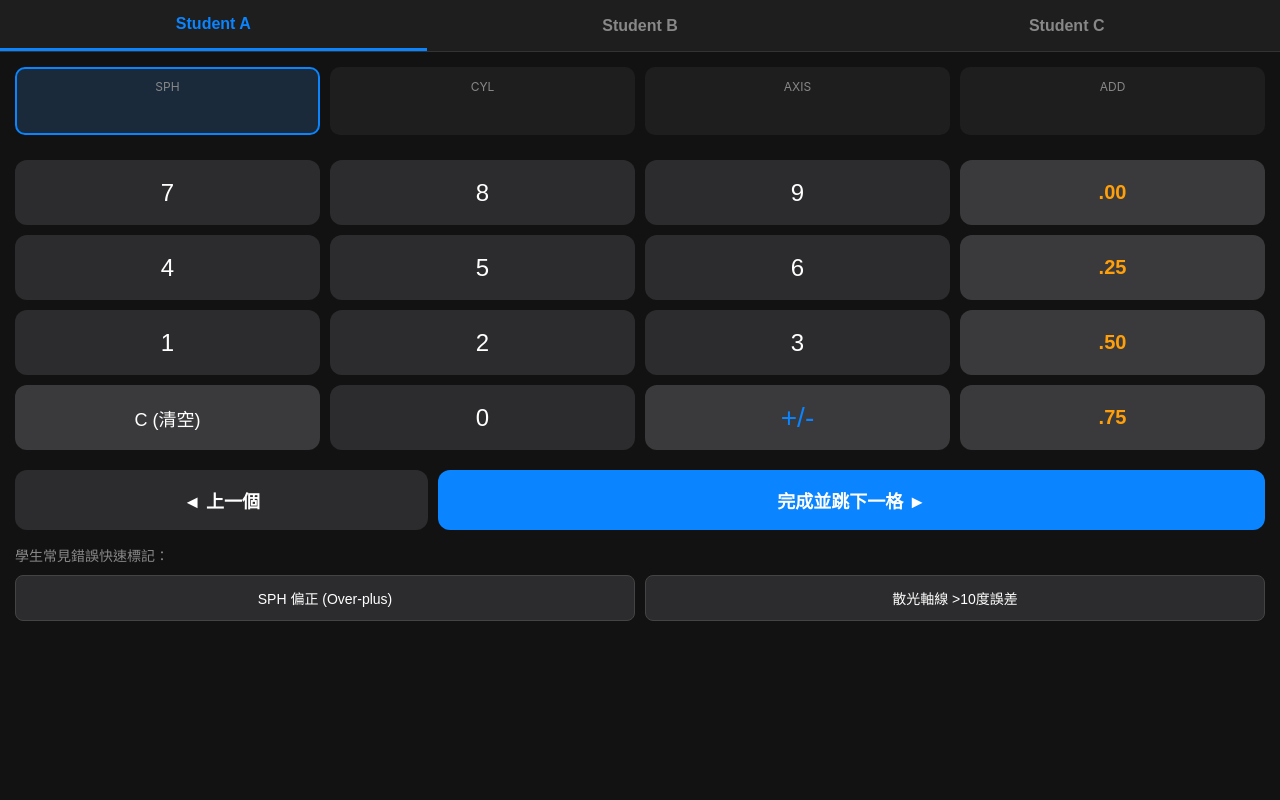
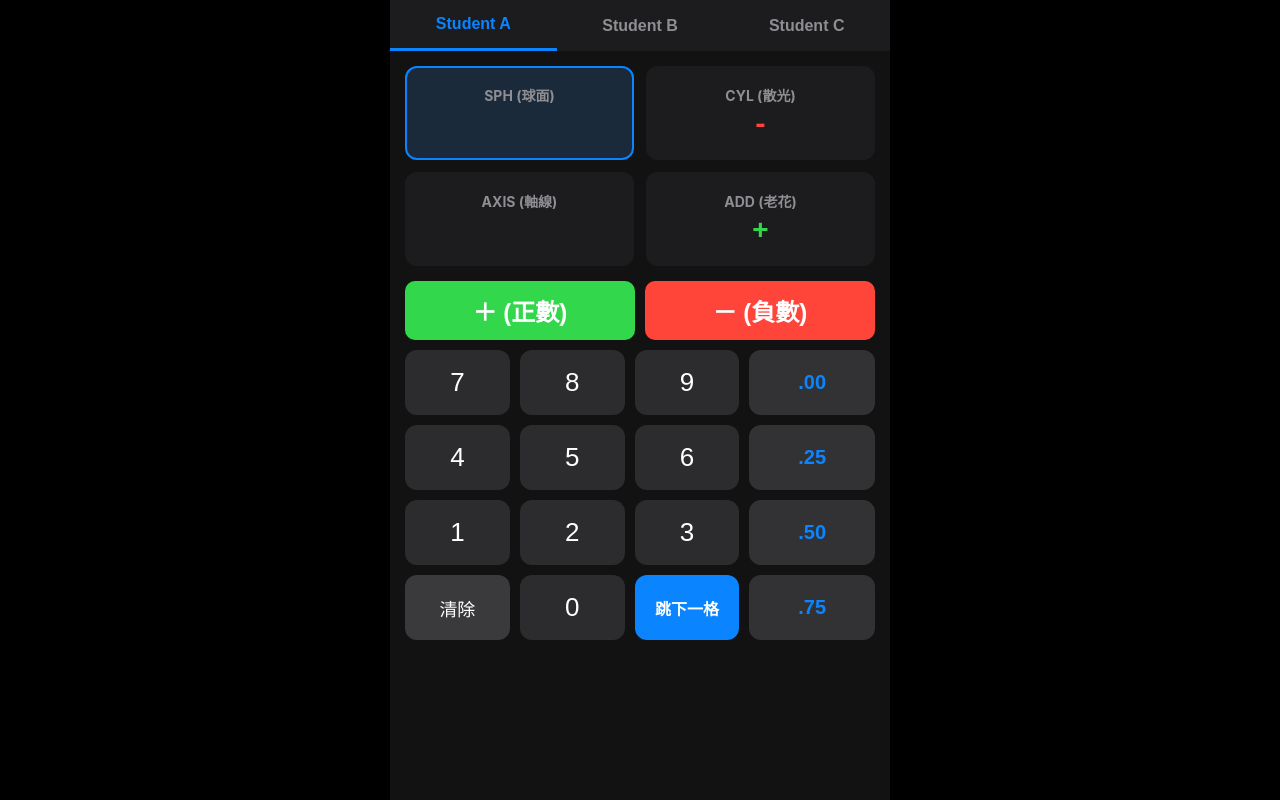
Before and after one commit to JeffreyJasper/Optom-Log, a plain HTML site: page index.html in a window 1280 px wide. Drawn offline with Linux system fonts and the light colour scheme.

Commit message:
Enhance UI with title and style updates
Updated titles and styles for better UI. Adjusted layout for display and input fields, including changes to button labels and colors.

```diff
--- a/index.html
+++ b/index.html
@@ -3,36 +3,44 @@
 <head>
     <meta charset="UTF-8">
     <meta name="viewport" content="width=device-width, initial-scale=1.0, maximum-scale=1.0, user-scalable=no">
-    <title>Clinical Log - Numpad</title>
+    <title>Clinical Log - Vertical Optimized (Numpad)</title>
     <style>
         :root {
-            --bg-color: #121212;
-            --card-bg: #1e1e1e;
+            --bg-color: #000000;
+            --app-bg: #121212;
+            --card-bg: #1c1c1e;
             --text-main: #ffffff;
-            --text-muted: #888888;
+            --text-muted: #8e8e93;
             --accent-blue: #0a84ff;
-            --accent-orange: #ff9f0a;
             --btn-bg: #2c2c2e;
             --btn-active: #48484a;
-            --danger: #ff453a;
-            --success: #30d158;
+            --minus-red: #ff453a;
+            --plus-green: #32d74b;
         }
 
         body {
             font-family: -apple-system, BlinkMacSystemFont, sans-serif;
             background-color: var(--bg-color);
-            color: var(--text-main);
             margin: 0;
             padding: 0;
-            user-select: none; /* 防止反白文字 */
+            user-select: none;
             touch-action: manipulation;
+        }
+
+        /* 限制最大寬度，讓 iPad 垂直時也能維持手機比例，防止按鈕過大 */
+        .app-container {
+            max-width: 500px;
+            margin: 0 auto;
+            background-color: var(--app-bg);
+            min-height: 100vh;
+            display: flex;
+            flex-direction: column;
         }
 
         /* 頂部學生切換 */
         .tabs {
             display: flex;
             background-color: var(--card-bg);
-            border-bottom: 1px solid #333;
         }
         .tab-btn {
             flex: 1;
@@ -49,45 +57,77 @@
             border-bottom: 3px solid var(--accent-blue);
         }
 
-        /* 顯示區塊 (Display) */
+        /* 2x2 度數顯示區塊 (極大化防睇漏) */
         .display-area {
             display: grid;
-            grid-template-columns: repeat(4, 1fr);
-            gap: 10px;
+            grid-template-columns: 1fr 1fr;
+            gap: 12px;
             padding: 15px;
-            background-color: var(--bg-color);
         }
         .field-box {
             background-color: var(--card-bg);
             border: 2px solid transparent;
-            border-radius: 10px;
-            padding: 10px 5px;
+            border-radius: 12px;
+            padding: 15px 10px;
             text-align: center;
+            height: 60px;
+            display: flex;
+            flex-direction: column;
+            justify-content: center;
         }
         .field-box.active {
             border-color: var(--accent-blue);
             background-color: #1a2a3a;
         }
         .field-label {
-            font-size: 12px;
+            font-size: 14px;
             color: var(--text-muted);
             margin-bottom: 5px;
+            font-weight: bold;
         }
         .field-value {
-            font-size: 20px;
+            font-size: 28px;
             font-weight: bold;
             font-family: monospace;
-            min-height: 24px;
+            min-height: 32px;
+        }
+        /* 顏色動態變化 */
+        .val-minus { color: var(--minus-red); }
+        .val-plus { color: var(--plus-green); }
+
+        /* 正負號專屬控制行 (SPH 專用) */
+        .sign-row {
+            display: grid;
+            grid-template-columns: 1fr 1fr;
+            gap: 10px;
+            padding: 0 15px 10px 15px;
+        }
+        .sign-btn {
+            padding: 12px;
+            font-size: 24px;
+            font-weight: bold;
+            border: none;
+            border-radius: 10px;
+            color: white;
+            opacity: 0.3; /* 預設半透明，可用時變亮 */
+        }
+        .sign-btn.active-plus {
+            background-color: var(--plus-green);
+            opacity: 1;
+        }
+        .sign-btn.active-minus {
+            background-color: var(--minus-red);
+            opacity: 1;
         }
 
-        /* 九宮格鍵盤 (Numpad) */
+        /* 標準計算機 Numpad + 右側小數點 */
         .numpad-container {
-            background-color: var(--bg-color);
-            padding: 10px 15px;
+            padding: 0 15px 15px 15px;
+            flex-grow: 1;
         }
         .numpad-grid {
             display: grid;
-            grid-template-columns: repeat(4, 1fr);
+            grid-template-columns: 1fr 1fr 1fr 1.2fr; /* 右側小數點稍微寬一點 */
             gap: 10px;
         }
         .num-btn {
@@ -95,16 +135,16 @@
             color: var(--text-main);
             border: none;
             border-radius: 12px;
-            font-size: 24px;
+            font-size: 26px;
             font-weight: 500;
-            height: 65px; /* 特大按鈕方便盲按 */
+            height: 65px;
         }
         .num-btn:active {
             background-color: var(--btn-active);
         }
         .num-btn.special {
-            background-color: #3a3a3c;
-            color: var(--accent-orange);
+            background-color: #323234;
+            color: var(--accent-blue);
             font-size: 20px;
             font-weight: bold;
         }
@@ -112,55 +152,18 @@
             background-color: #3a3a3c;
             font-size: 18px;
         }
-
-        /* 底部跳格控制 */
-        .control-row {
-            display: grid;
-            grid-template-columns: 1fr 2fr;
-            gap: 10px;
-            margin-top: 10px;
-            padding: 0 15px;
-        }
-        .ctrl-btn {
-            background-color: var(--btn-bg);
-            color: var(--text-main);
-            border: none;
-            border-radius: 12px;
-            font-size: 18px;
-            font-weight: bold;
-            height: 60px;
-        }
-        .ctrl-btn.next {
+        .num-btn.next-btn {
             background-color: var(--accent-blue);
             color: white;
+            font-size: 16px;
+            font-weight: bold;
         }
 
-        /* 標籤區 */
-        .tags-section {
-            padding: 15px;
-        }
-        .tags-grid {
-            display: grid;
-            grid-template-columns: 1fr 1fr;
-            gap: 10px;
-        }
-        .tag-btn {
-            background-color: var(--btn-bg);
-            color: var(--text-main);
-            border: 1px solid #444;
-            padding: 12px;
-            border-radius: 8px;
-            font-size: 14px;
-        }
-        .tag-btn.active {
-            background-color: var(--danger);
-            border-color: var(--danger);
-            color: white;
-        }
     </style>
 </head>
 <body>
 
+<div class="app-container">
     <div class="tabs">
         <button class="tab-btn active">Student A</button>
         <button class="tab-btn">Student B</button>
@@ -169,21 +172,26 @@
 
     <div class="display-area">
         <div class="field-box active" id="box-sph" onclick="setActive('sph')">
-            <div class="field-label">SPH</div>
+            <div class="field-label">SPH (球面)</div>
             <div class="field-value" id="val-sph"></div>
         </div>
         <div class="field-box" id="box-cyl" onclick="setActive('cyl')">
-            <div class="field-label">CYL</div>
-            <div class="field-value" id="val-cyl"></div>
+            <div class="field-label">CYL (散光)</div>
+            <div class="field-value" id="val-cyl">-</div>
         </div>
         <div class="field-box" id="box-axis" onclick="setActive('axis')">
-            <div class="field-label">AXIS</div>
+            <div class="field-label">AXIS (軸線)</div>
             <div class="field-value" id="val-axis"></div>
         </div>
         <div class="field-box" id="box-add" onclick="setActive('add')">
-            <div class="field-label">ADD</div>
-            <div class="field-value" id="val-add"></div>
+            <div class="field-label">ADD (老花)</div>
+            <div class="field-value" id="val-add">+</div>
         </div>
+    </div>
+
+    <div class="sign-row">
+        <button class="sign-btn" id="btn-plus" onclick="forceSign('+')">＋ (正數)</button>
+        <button class="sign-btn" id="btn-minus" onclick="forceSign('-')">－ (負數)</button>
     </div>
 
     <div class="numpad-container">
@@ -203,125 +211,143 @@
             <button class="num-btn" onclick="input('3')">3</button>
             <button class="num-btn special" onclick="inputDec('.50')">.50</button>
 
-            <button class="num-btn action" onclick="clearField()">C (清空)</button>
+            <button class="num-btn action" onclick="clearField()">清除</button>
             <button class="num-btn" onclick="input('0')">0</button>
-            <button class="num-btn action" style="color: var(--accent-blue); font-size: 28px;" onclick="toggleSign()">+/-</button>
+            <button class="num-btn next-btn" onclick="nextField()">跳下一格</button>
             <button class="num-btn special" onclick="inputDec('.75')">.75</button>
         </div>
-    </div>
-
-    <div class="control-row">
-        <button class="ctrl-btn" onclick="prevField()">◄ 上一個</button>
-        <button class="ctrl-btn next" onclick="nextField()">完成並跳下一格 ►</button>
-    </div>
-
-    <div class="tags-section">
-        <div style="font-size: 14px; color: var(--text-muted); margin-bottom: 10px;">學生常見錯誤快速標記：</div>
-        <div class="tags-grid">
-            <button class="tag-btn" onclick="this.classList.toggle('active')">SPH 偏正 (Over-plus)</button>
-            <button class="tag-btn" onclick="this.classList.toggle('active')">散光軸線 >10度誤差</button>
     </div>
 </div>
 
 <script>
     let currentField = 'sph';
     const fields = ['sph', 'cyl', 'axis', 'add'];
-        let data = { sph: '', cyl: '', axis: '', add: '' };
 
-        // 更新畫面顯示
+    // 預設狀態：CYL 永遠為負，ADD 永遠為正
+    let data = { sph: '', cyl: '-', axis: '', add: '+' };
+
+    // 初始化 UI
+    updateDisplay();
+    updateSignButtons();
+
+    // 更新畫面顯示與顏色
     function updateDisplay() {
-            document.getElementById('val-' + currentField).innerText = data[currentField];
+        fields.forEach(field => {
+            let val = data[field];
+            let el = document.getElementById('val-' + field);
+            el.innerText = val;
+
+            // 顏色標示防睇漏眼
+            el.className = 'field-value'; // reset
+            if (val.includes('-')) el.classList.add('val-minus');
+            if (val.includes('+')) el.classList.add('val-plus');
+        });
+    }
+
+    // 更新正負號按鈕的亮起狀態
+    function updateSignButtons() {
+        let btnPlus = document.getElementById('btn-plus');
+        let btnMinus = document.getElementById('btn-minus');
+
+        btnPlus.className = 'sign-btn';
+        btnMinus.className = 'sign-btn';
+
+        if (currentField === 'cyl') {
+            btnMinus.classList.add('active-minus');
+        } else if (currentField === 'add') {
+            btnPlus.classList.add('active-plus');
+        } else if (currentField === 'sph') {
+            btnPlus.classList.add('active-plus');
+            btnMinus.classList.add('active-minus');
+        }
     }
 
     // 選擇活躍欄位
     function setActive(field) {
-            // 離開前自動格式化舊欄位
         formatField(currentField);
-
-            // 切換新欄位
         document.getElementById('box-' + currentField).classList.remove('active');
         currentField = field;
         document.getElementById('box-' + currentField).classList.add('active');
+
+        if (currentField === 'cyl' && data.cyl === '') data.cyl = '-';
+        if (currentField === 'add' && data.add === '') data.add = '+';
+
+        updateDisplay();
+        updateSignButtons();
+    }
+
+    // 強制設定正負號 (SPH 專用)
+    function forceSign(sign) {
+        if (currentField === 'axis') return;
+        if (currentField === 'cyl' && sign === '+') return;
+        if (currentField === 'add' && sign === '-') return;
+
+        let val = data[currentField];
+        if (val.startsWith('+') || val.startsWith('-')) {
+            data[currentField] = sign + val.substring(1);
+        } else {
+            data[currentField] = sign + val;
+        }
+        updateDisplay();
     }
 
     // 輸入數字
     function input(num) {
-            // AXIS 限制最多 3 個位數
         if (currentField === 'axis' && data[currentField].length >= 3) return;
-
         data[currentField] += num;
         updateDisplay();
     }
 
-        // 輸入專屬小數 (例如 .25)
+    // 輸入光學專屬小數
     function inputDec(dec) {
-            if (currentField === 'axis') return; // AXIS 沒有小數
-            if (data[currentField].includes('.')) return; // 防止輸入兩次小數點
+        if (currentField === 'axis') return;
+        if (data[currentField].includes('.')) return;
 
-            if (data[currentField] === '' || data[currentField] === '-') {
-                data[currentField] += '0' + dec; // 如果空著按 .25，變成 0.25
+        if (data[currentField] === '' || data[currentField] === '+' || data[currentField] === '-') {
+            data[currentField] += '0' + dec;
         } else {
             data[currentField] += dec;
         }
         updateDisplay();
     }
 
-        // 切換正負號
-        function toggleSign() {
-            if (currentField === 'axis') return; // AXIS 沒有負號
-            if (currentField === 'add') return;  // ADD 通常只有正號
-
-            let val = data[currentField];
-            if (val.startsWith('-')) {
-                data[currentField] = val.substring(1); // 拔掉負號
+    // 清除當前欄位
+    function clearField() {
+        if (currentField === 'cyl') {
+            data.cyl = '-';
+        } else if (currentField === 'add') {
+            data.add = '+';
         } else {
-                data[currentField] = '-' + val; // 加上負號
+            data[currentField] = '';
         }
         updateDisplay();
     }
 
-        // 清空當前欄位
-        function clearField() {
-            data[currentField] = '';
-            updateDisplay();
-        }
-
-        // 離開欄位時的自動格式化 (如 2 變成 +2.00)
+    // 離開欄位時自動補零與格式化
     function formatField(field) {
         let val = data[field];
-            if (!val || val === '-') return;
+        if (!val || val === '+' || val === '-') return;
 
         let num = parseFloat(val);
         if (isNaN(num)) return;
 
         if (field === 'axis') {
-                // 軸線處理
             if (num > 180) num = num % 180;
             if (num === 0) num = 180;
             data[field] = num.toString();
         } else {
-                // SPH, CYL, ADD 處理
-                let formatted = num.toFixed(2);
-                if (num > 0) formatted = '+' + formatted;
-                if (num === 0 && field !== 'cyl') formatted = '0.00'; // CYL 可以保留 0.00 或空
-                data[field] = formatted;
+            let formatted = Math.abs(num).toFixed(2);
+            let sign = val.startsWith('-') ? '-' : '+';
+            data[field] = sign + formatted;
         }
-            document.getElementById('val-' + field).innerText = data[field];
+        updateDisplay();
     }
 
-        // 跳下一個欄位
     function nextField() {
         let currentIndex = fields.indexOf(currentField);
         let nextIndex = (currentIndex + 1) % fields.length;
         setActive(fields[nextIndex]);
     }
-
-        // 回上一個欄位
-        function prevField() {
-            let currentIndex = fields.indexOf(currentField);
-            let prevIndex = (currentIndex - 1 + fields.length) % fields.length;
-            setActive(fields[prevIndex]);
-        }
 </script>
 </body>
 </html>
```
Lines whose indentation alone changed are shown as unchanged.
